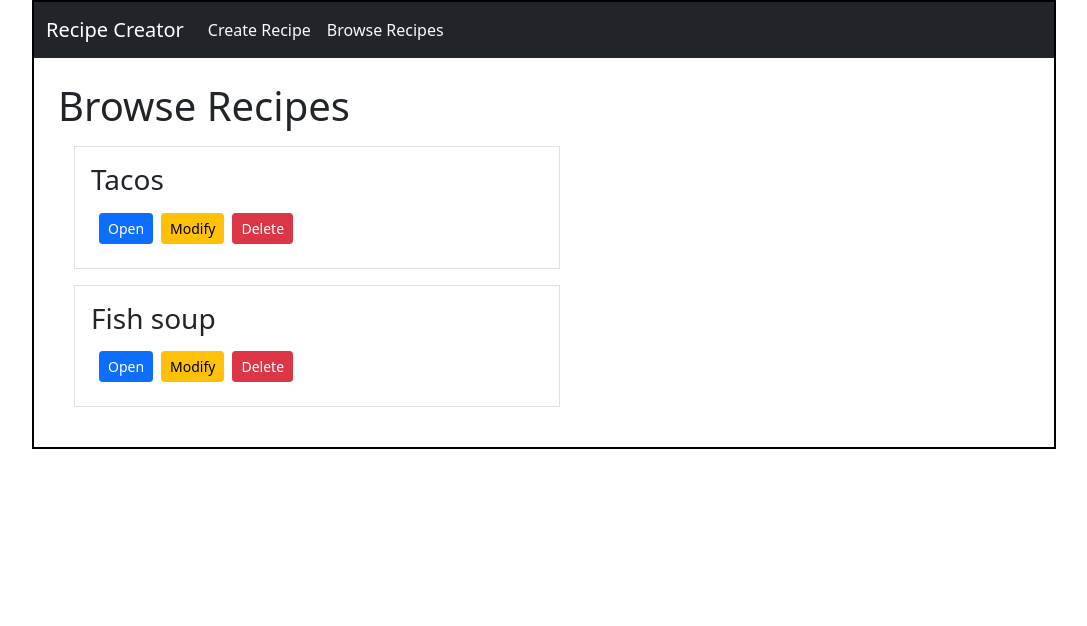
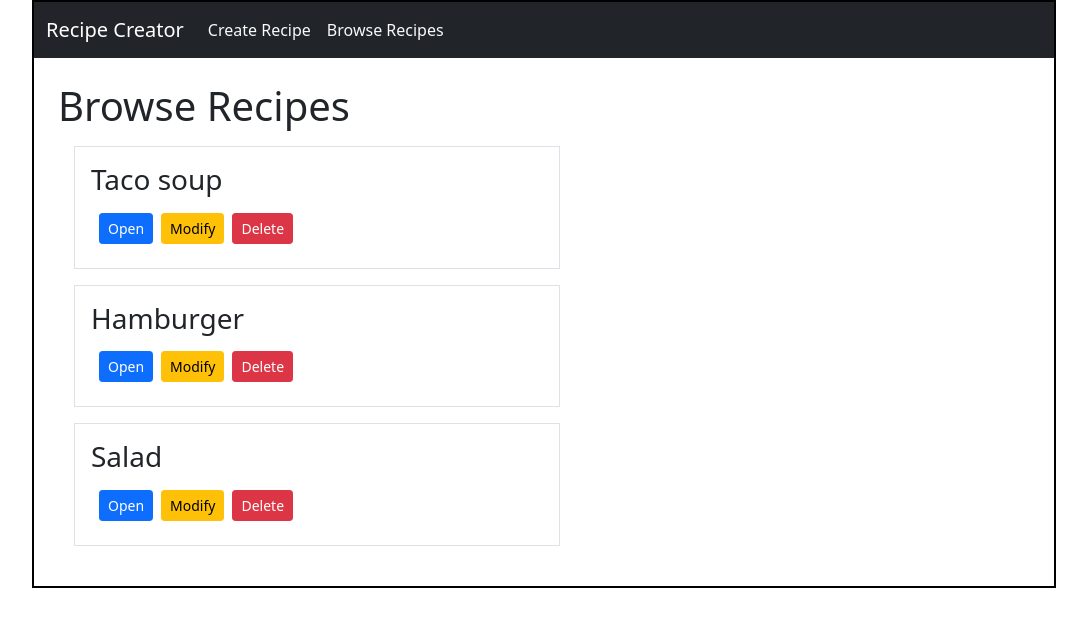
Before and after one commit to ojela028xamk/recipe-creator, a React (Create React App) app: page /browse in a window 1280 px wide. Shown: the top 626 px of the page, without its empty margins (96-1183 px from the left). Built offline with nearby package versions, Linux system fonts and the light colour scheme; data requests are answered from the project's data file.

Commit message:
delete added

```diff
--- a/db.json
+++ b/db.json
@@ -1,14 +1,19 @@
 {
   "recipes": [
     {
-      "id": "71e00ad2-b694-4c36-a405-75c3949ba3be",
-      "title": "Tacos",
-      "instructions": "Make the tacos."
+      "id": "408199b7-d157-4a2d-b583-7aa43687bf61",
+      "title": "Taco soup",
+      "instructions": "Make the taco soup."
     },
     {
-      "id": "e7c443b4-7921-45e9-90fc-08e912511254",
-      "title": "Fish soup",
-      "instructions": "Make the fish soup."
+      "id": "08d98981-be7f-4764-9fc4-8449d92b3416",
+      "title": "Hamburger",
+      "instructions": "Make the hamburger."
+    },
+    {
+      "id": "cd3c3fb6-d2aa-4fad-99c1-9d1706b6bc12",
+      "title": "Salad",
+      "instructions": "Make the salad."
     }
   ]
 }
--- a/src/App.tsx
+++ b/src/App.tsx
@@ -3,6 +3,7 @@ import { Link, Route, Routes } from "react-router-dom";
 import "./App.css";
 import BrowseRecipes from "./components/BrowseRecipes";
 import CreateRecipe from "./components/CreateRecipe";
+import DeleteRecipe from "./components/DeleteRecipe";
 import ModifyRecipe from "./components/ModifyRecipe";
 
 function App() {
@@ -25,7 +26,8 @@ function App() {
         <Routes>
           <Route path="create" element={<CreateRecipe />} />
           <Route path="browse" element={<BrowseRecipes />} />
-          <Route path="browse/:recipeID" element={<ModifyRecipe />} />
+          <Route path="modify/:recipeID" element={<ModifyRecipe />} />
+          <Route path="delete/:recipeID" element={<DeleteRecipe />} />
         </Routes>
       </div>
     </div>
--- a/src/components/BrowseRecipes.tsx
+++ b/src/components/BrowseRecipes.tsx
@@ -31,14 +31,6 @@ export default function BrowseRecipes(): JSX.Element {
       });
   }, []);
 
-  function handleDelete(id: string) {
-    fetch(`http://localhost:3004/recipes/${id}`, { method: "DELETE" }).then(
-      () => {
-        window.location.reload();
-      }
-    );
-  }
-
   if (!recipes) {
     return <Spinner animation={"border"} className="m-4" />;
   }
@@ -60,7 +52,7 @@ export default function BrowseRecipes(): JSX.Element {
             <Button
               variant="warning"
               size="sm"
-              onClick={() => navigate(`./${recipe.id}`)}
+              onClick={() => navigate(`../modify/${recipe.id}`)}
             >
               Modify
             </Button>
@@ -68,7 +60,7 @@ export default function BrowseRecipes(): JSX.Element {
               variant="danger"
               size="sm"
               className="m-2"
-              onClick={() => handleDelete(recipe.id)}
+              onClick={() => navigate(`../delete/${recipe.id}`)}
             >
               Delete
             </Button>
--- /dev/null
+++ b/src/components/DeleteRecipe.tsx
@@ -0,0 +1,30 @@
+import { Button } from "react-bootstrap";
+import { useNavigate, useParams } from "react-router-dom";
+
+export default function DeleteRecipe() {
+  const { recipeID } = useParams();
+  const navigate = useNavigate();
+
+  function handleDelete() {
+    fetch(`http://localhost:3004/recipes/${recipeID}`, {
+      method: "DELETE",
+    }).then(() => {
+      navigate("../browse");
+    });
+  }
+  return (
+    <div className="p-4">
+      <h2>Really delete?</h2>
+      <Button
+        variant="warning"
+        onClick={() => navigate("../browse")}
+        className="m-2"
+      >
+        Cancel
+      </Button>
+      <Button variant="danger" onClick={handleDelete} className="l-2">
+        Delete
+      </Button>
+    </div>
+  );
+}
```
